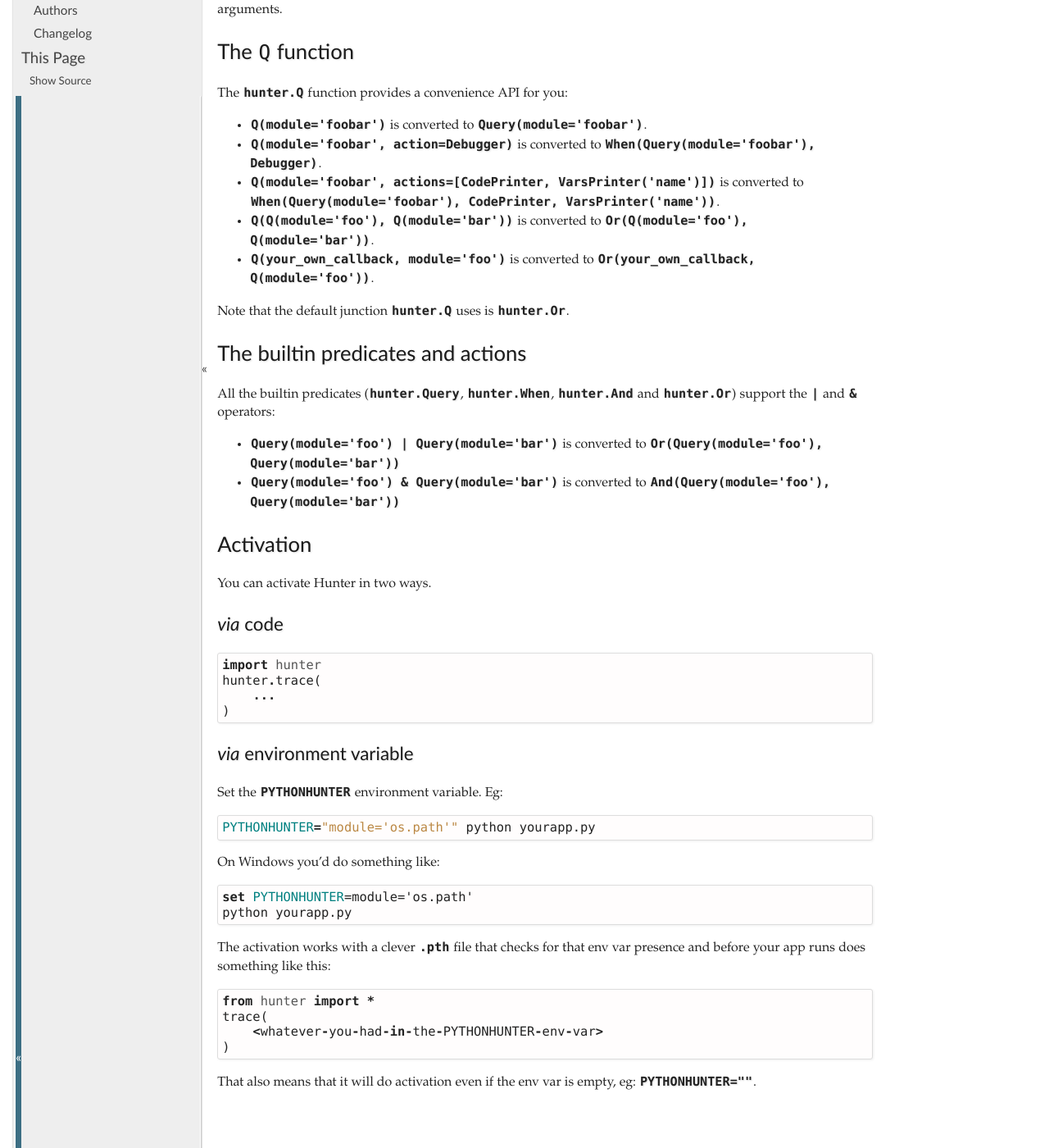
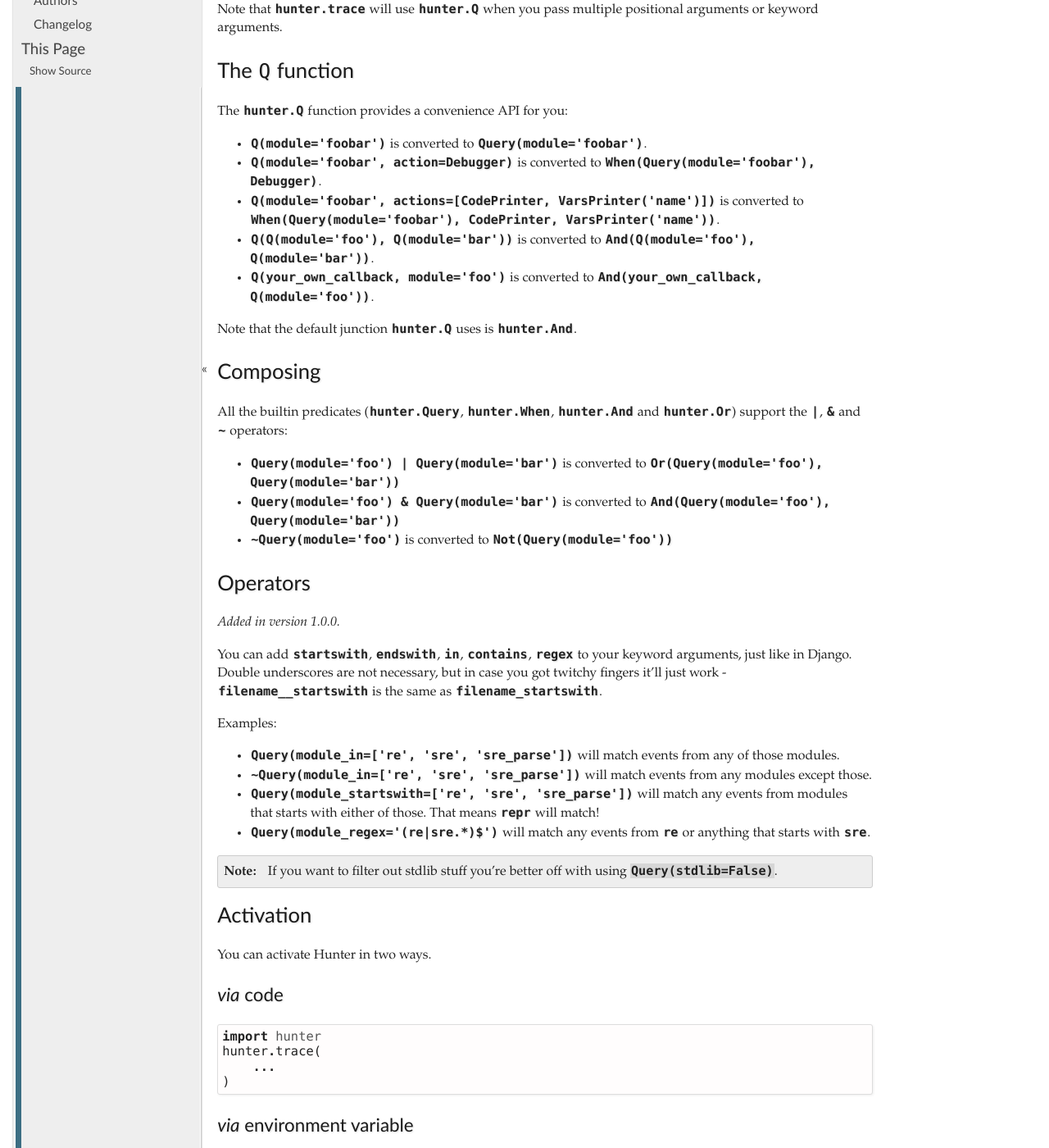
Before and after one commit to ionelmc/python-hunter, a Sphinx documentation site: the page built from docs/introduction.rst, in a window 1280 px wide and 1400 px high, scrolled down 497 px. Shown: the whole window at 82% size. Built offline with Sphinx 7.4.7, drawn with Linux system fonts in a browser that asks for light colours; some of the changed text lies outside the part shown.

Commit message:
Update docs.

```diff
--- a/docs/introduction.rst
+++ b/docs/introduction.rst
@@ -20,6 +20,7 @@ The :obj:`hunter.trace` function can take 2 types of arguments:
 
   * Builtin predicates like: :class:`hunter.Query`, :class:`hunter.When`, :class:`hunter.And` or :class:`hunter.Or`.
   * Actions like: :class:`hunter.CodePrinter`, :class:`hunter.Debugger` or :class:`hunter.VarsPrinter`
+  * Any function. Or a disgusting lambda.
 
 Note that :obj:`hunter.trace` will use :obj:`hunter.Q` when you pass multiple positional arguments or keyword arguments.
 
@@ -30,19 +31,43 @@ The :obj:`hunter.Q` function provides a convenience API for you:
 
 * ``Q(module='foobar')`` is converted to ``Query(module='foobar')``.
 * ``Q(module='foobar', action=Debugger)`` is converted to ``When(Query(module='foobar'), Debugger)``.
-* ``Q(module='foobar', actions=[CodePrinter, VarsPrinter('name')])`` is converted to ``When(Query(module='foobar'), CodePrinter, VarsPrinter('name'))``.
-* ``Q(Q(module='foo'), Q(module='bar'))`` is converted to ``Or(Q(module='foo'), Q(module='bar'))``.
-* ``Q(your_own_callback, module='foo')`` is converted to ``Or(your_own_callback, Q(module='foo'))``.
+* ``Q(module='foobar', actions=[CodePrinter, VarsPrinter('name')])`` is converted to
+  ``When(Query(module='foobar'), CodePrinter, VarsPrinter('name'))``.
+* ``Q(Q(module='foo'), Q(module='bar'))`` is converted to ``And(Q(module='foo'), Q(module='bar'))``.
+* ``Q(your_own_callback, module='foo')`` is converted to ``And(your_own_callback, Q(module='foo'))``.
 
-Note that the default junction :obj:`hunter.Q` uses is :obj:`hunter.Or`.
+Note that the default junction :obj:`hunter.Q` uses is :obj:`hunter.And`.
 
-The builtin predicates and actions
-==================================
+Composing
+=========
 
-All the builtin predicates (:class:`hunter.Query`, :class:`hunter.When`, :class:`hunter.And` and :class:`hunter.Or`) support the ``|`` and ``&`` operators:
+All the builtin predicates (:class:`hunter.Query`, :class:`hunter.When`, :class:`hunter.And` and :class:`hunter.Or`) support
+the ``|``, ``&`` and ``~`` operators:
 
 * ``Query(module='foo') | Query(module='bar')`` is converted to ``Or(Query(module='foo'), Query(module='bar'))``
 * ``Query(module='foo') & Query(module='bar')`` is converted to ``And(Query(module='foo'), Query(module='bar'))``
+* ``~Query(module='foo')`` is converted to ``Not(Query(module='foo'))``
+
+Operators
+=========
+
+.. versionadded:: 1.0.0
+
+You can add ``startswith``, ``endswith``, ``in``, ``contains``, ``regex`` to your keyword arguments, just like in Django.
+Double underscores are not necessary, but in case you got twitchy fingers it'll just work - ``filename__startswith`` is the
+same as ``filename_startswith``.
+
+Examples:
+
+* ``Query(module_in=['re', 'sre', 'sre_parse'])`` will match events from any of those modules.
+* ``~Query(module_in=['re', 'sre', 'sre_parse'])`` will match events from any modules except those.
+* ``Query(module_startswith=['re', 'sre', 'sre_parse'])`` will match any events from modules that starts with either of
+  those. That means ``repr`` will match!
+* ``Query(module_regex='(re|sre.*)$')`` will match any events from ``re`` or anything that starts with ``sre``.
+
+.. note:: If you want to filter out stdlib stuff you're better off with using ``Query(stdlib=False)``.
+
+
 
 Activation
 ==========
```
Also changed, not shown: README.rst (+9 -2 lines).
